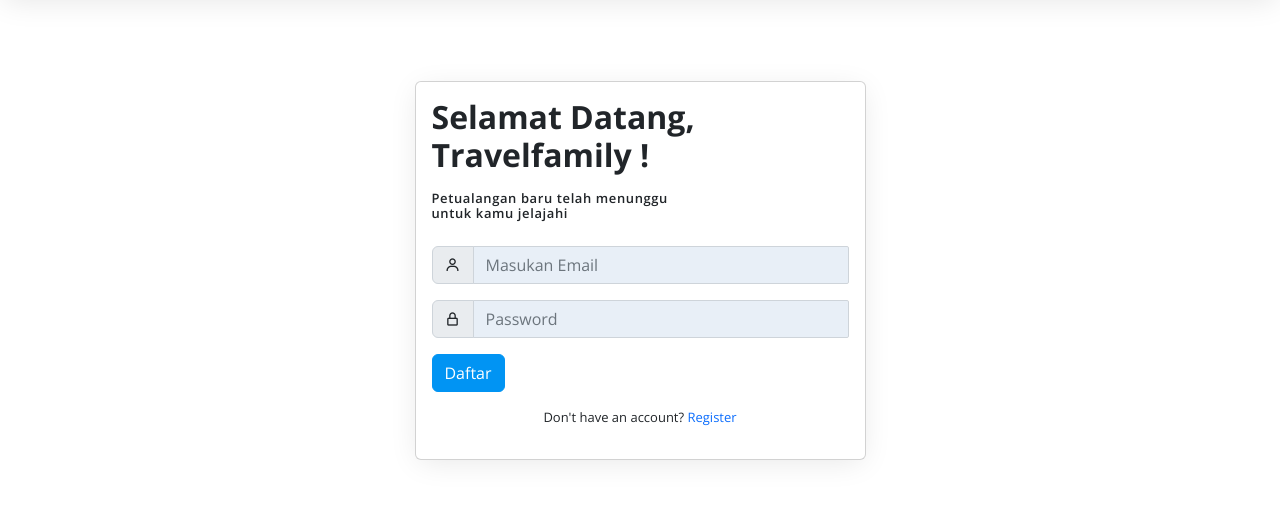
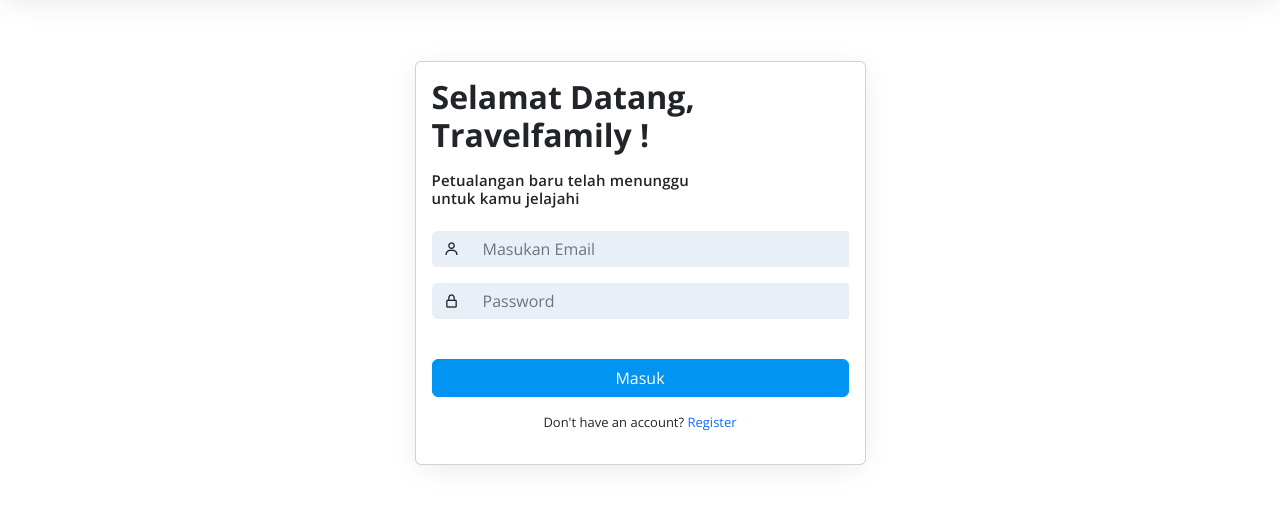
Before and after one commit to iyasz/komunitas-booking, a PHP site: the page made by views/auth/login.php in a window 1280 px wide. Shown: the part 69-574 px from the top of the page. Run offline with PHP 8.4, Linux system fonts and the light colour scheme; the template is opened without the code that fills it, so the values that code supplies are empty.

Commit message:
mengubah style input

```diff
--- a/assets/css/style.css
+++ b/assets/css/style.css
@@ -32,18 +32,17 @@ body {
     box-shadow: none;
 }
 .mt6{
-    margin-top: 150px;
+    margin-top: 130px;
 }
 .fs-sm{
     font-size: 13px;
 }
 .fs-text{
-    font-size: 13px !important;
-    letter-spacing: 0.6px;
+    font-size: 15px !important;
+    letter-spacing: 0.2px;
 }
 .form-control{
     border-radius: 2px;
-    background-color: #E8EFF7;
 }
 .form-control:focus{
     box-shadow: none;
@@ -51,3 +50,10 @@ body {
 .shadow-sm{
     box-shadow: 0px 5px 30px -4px rgba(0,0,0,0.1) !important;
 }
+.bg-wh{
+    background: #E8EFF7;
+    border: none;
+}
+.bg-wh:focus{
+    background: #E8EFF7;
+}
--- a/views/auth/login.php
+++ b/views/auth/login.php
@@ -6,33 +6,28 @@
                     <h2 class="fw-700 fs-2">Selamat Datang, <br>Travelfamily !</h2>
                     <h5 style="font-size: 14px;" class="fw-600 mb-4 mt-3 fs-text ">Petualangan baru telah menunggu <br>untuk kamu jelajahi</h5>
                     <form action="" method="post">
-                        <div class="mb-3">
+                        <div class="mb-3 ">
                             <div class="input-group">
-                                    <span class="input-group-text">
+                                    <span class="input-group-text border-0 bg-wh">
                                         <i class='bx bx-user'></i>
                                     </span>
-                                <input type="text" autocomplete="off" class="form-control" name="email" placeholder="Masukan Email" required>
+                                <input type="text" autocomplete="off" class="form-control bg-wh" name="email" placeholder="Masukan Email" required>
                             </div>
                         </div>
                         <div class="mb-3">
                             <div class="input-group">
-                                    <span class="input-group-text">
+                                    <span class="input-group-text border-0 bg-wh">
                                         <i class='bx bx-lock-alt'></i>
                                     </span>
-                                <input type="password" class="form-control" placeholder="Password" required name="password">
+                                <input type="password" class="form-control bg-wh" placeholder="Password" required name="password">
                             </div>
                         </div>
+                        <div class="footer text-center">
+                            <button type="submit" class="btn btn-primary mt-4 w-100 mb-3 text-center">Masuk</button>
 
-                        <button type="submit" class="btn btn-primary mb-3">Daftar</button>
+                            <p class=" fs-sm">Don't have an account? <a class="text-decoration-none" href="index.php?page=register">Register</a></p>
+                        </div>
 
-                        <p class="text-center fs-sm">Don't have an account? <a class="text-decoration-none" href="index.php?page=register">Register</a></p>
-
-                        <div class="form-group">
-
-                        </div>
-                        <div class="form-group">
-
-                        </div>
                     </form>
                 </div>
             </div>
```
